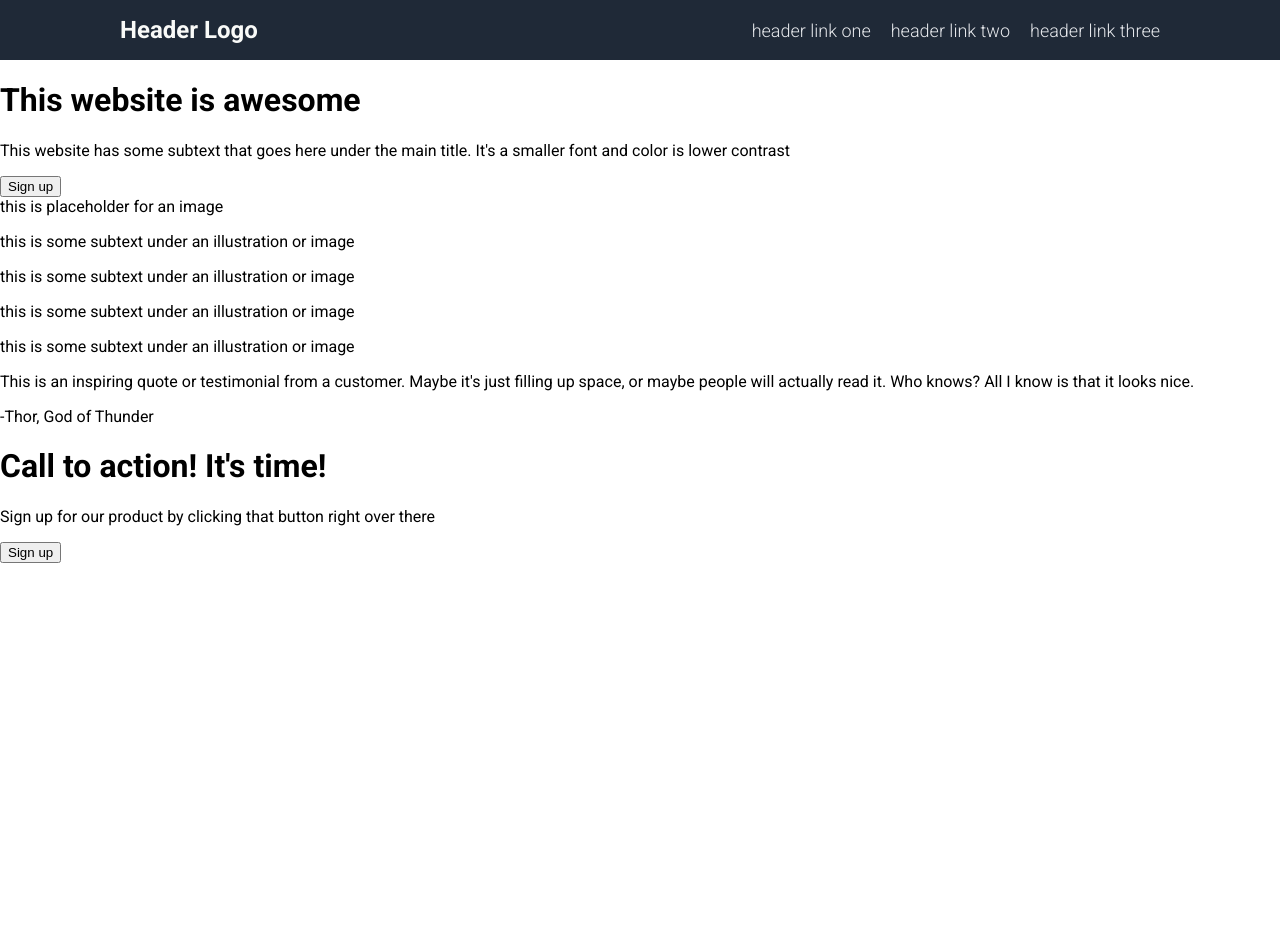
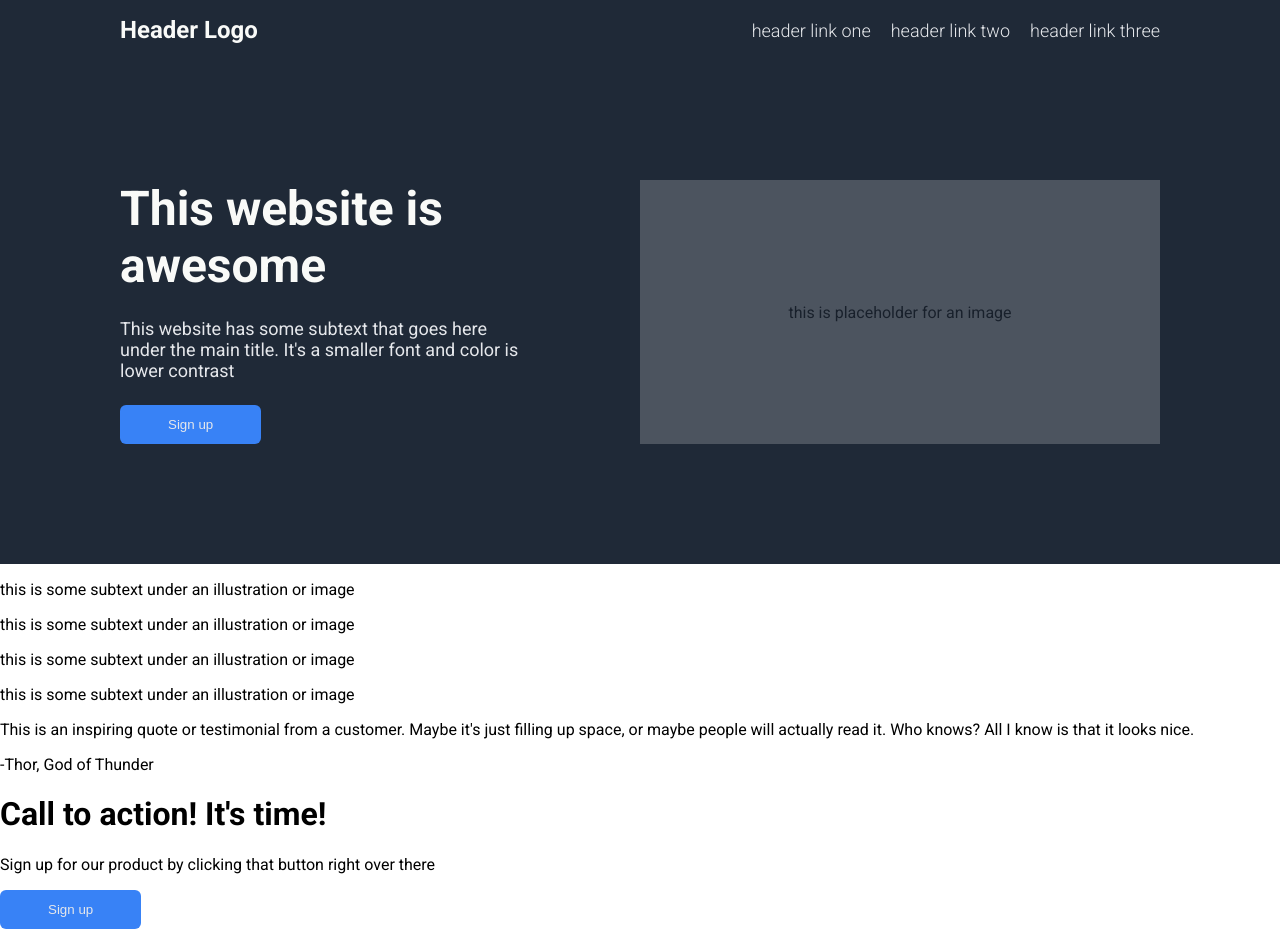
Before and after one commit to AdityaS256/odin-landing-page, a plain HTML site: page index.html in a window 1280 px wide. Before the commit the page ends 800 px from the top, so only its background shows below. Drawn offline with Linux system fonts and the light colour scheme.

Commit message:
Style Hero

```diff
--- a/index.html
+++ b/index.html
@@ -18,7 +18,7 @@
     </div>
     <div class="hero">
         <div class="text">
-            <h1 clas="hero-text">This website is awesome</h1>
+            <h1 id="hero-text">This website is awesome</h1>
             <p class="subtext">This website has some subtext that goes here under the main title. It's a smaller font and color is lower contrast</p>
             <button>Sign up</button>
         </div>
--- a/styles.css
+++ b/styles.css
@@ -40,3 +40,57 @@ a
     font-size: 24px;
     color: #f9faf8;
 }
+
+.hero
+{
+    background-color: #1f2937;
+    margin: 0;
+    padding: 120px 120px;
+    display: flex;
+    justify-content: space-around;
+    gap: 120px;
+}
+
+.text
+{
+    display: flex;
+    flex-direction: column;
+    gap: 24px;
+    max-width: 50%;
+}
+
+#hero-text
+{
+    color: #f9faf8;
+    font-size: 48px;
+    font-weight: bolder;
+    margin: 0;
+}
+
+.subtext
+{
+    color: #e5e7eb;
+    font-size: 18px;
+    margin: 0;
+}
+
+.img
+{
+    min-width: 50%;
+    display: flex;
+    justify-content: center;
+    align-items: center;
+    background-color: white;
+    opacity: 0.2;
+}
+
+button
+{
+    padding: 12px 48px;
+    max-width: max-content;
+    border-radius: 6px;
+    background-color: #3882F6;
+    border: none;
+    color: #e5e7eb;
+    font-weight: 500;
+}
```
